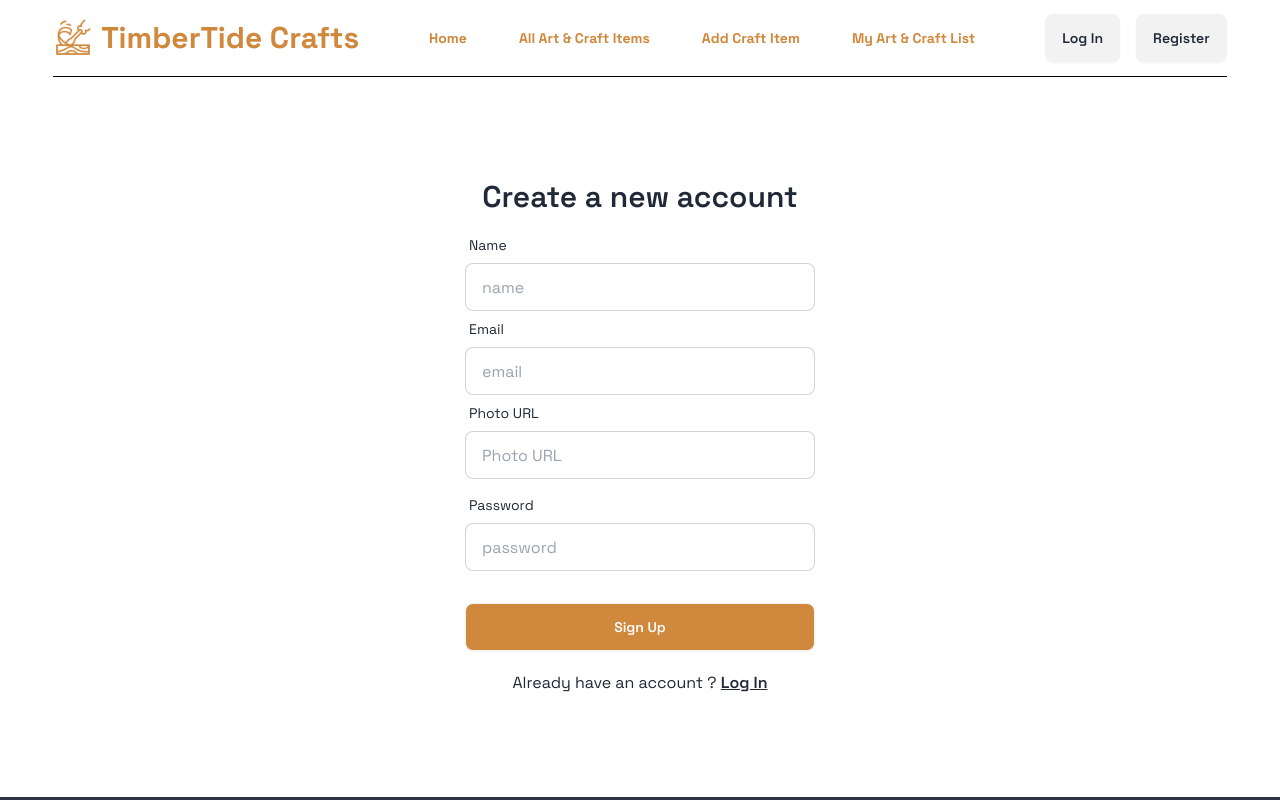
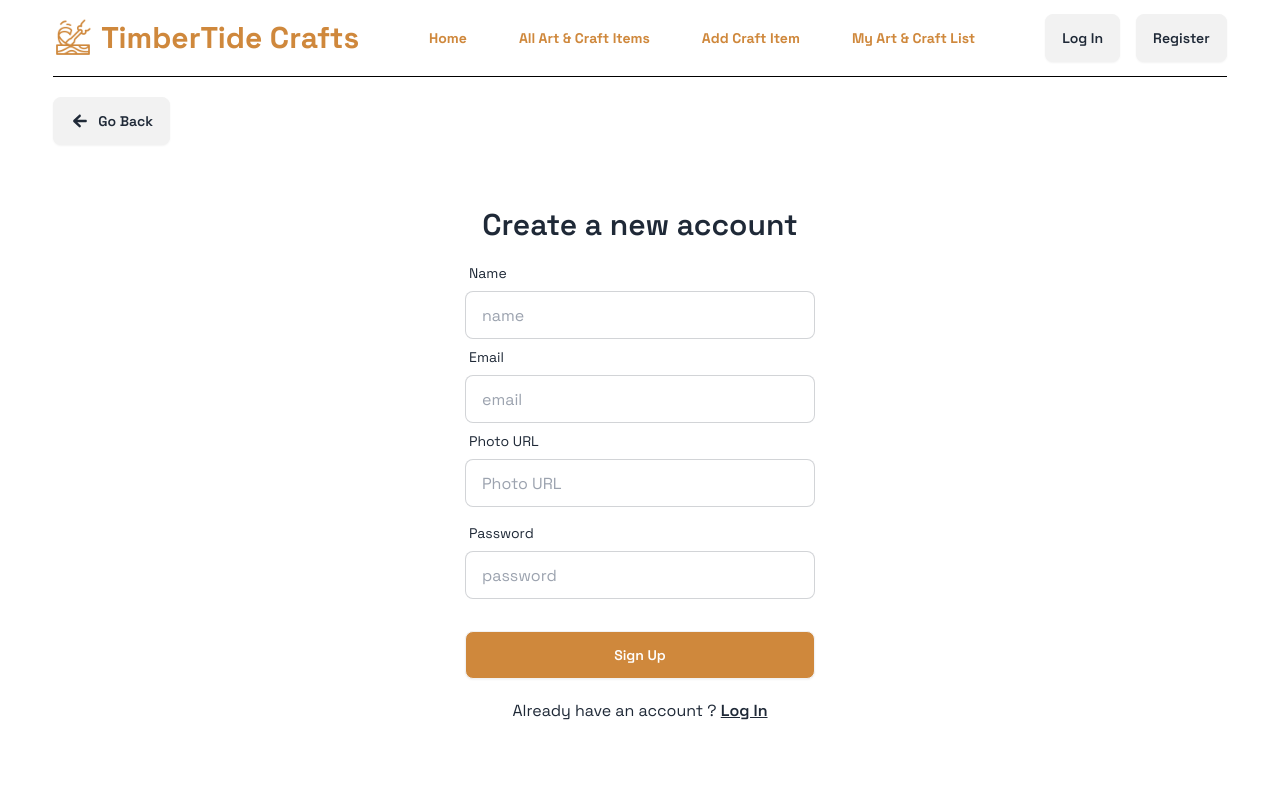
Before and after one commit to Shahriar-Samir/TimberTide-Crafts-Client, a React (Vite) app: page /signup in a window 1280 px wide. Shown: the top 800 px of the page. Built offline with nearby package versions, Linux system fonts and the light colour scheme; no server answers.

Commit message:
added go button to login and register page again

```diff
--- a/src/components/login.jsx
+++ b/src/components/login.jsx
@@ -5,6 +5,7 @@ import { Link, useNavigate } from 'react-router-dom';
 import { useContext, useEffect } from 'react';
 import { AuthContext } from '../providers/authProvider';
 import { Helmet, HelmetProvider } from 'react-helmet-async';
+import { IoMdArrowRoundBack } from 'react-icons/io';
 
 const Login = () => {
     const navigate = useNavigate()
@@ -73,7 +74,10 @@ const Login = () => {
                 </Helmet>
                 </HelmetProvider>
         <ToastContainer />
-        <div className='flex justify-center items-center h-[90vh]'>
+        <div className='w-11/12 mt-5 mx-auto max-w-[1200px]'>
+                <button className='btn' onClick={()=>  navigate(-1)}><IoMdArrowRoundBack className='text-xl'/> Go Back</button>
+            </div>
+        <div className='flex justify-center items-center h-[80vh] mb-32'>
         <div className='w-11/12 max-w-[350px] flex flex-col items-center gap-5'>
         <h1 className='text-3xl font-semibold'>Log In</h1>
         <div className='flex gap-10 items-center'>
--- a/src/components/register.jsx
+++ b/src/components/register.jsx
@@ -3,6 +3,7 @@ import { Link, useNavigate } from 'react-router-dom';
 import { useContext, useEffect } from 'react';
 import { AuthContext } from '../providers/authProvider';
 import { Helmet, HelmetProvider } from 'react-helmet-async';
+import { IoMdArrowRoundBack } from 'react-icons/io';
 
 const Login = () => {
 
@@ -55,7 +56,11 @@ const Login = () => {
                 </HelmetProvider>
 
         <ToastContainer autoClose={2000}/>
-        <div className='flex justify-center items-center h-[90vh]'>
+
+        <div className='w-11/12 mt-5 mx-auto max-w-[1200px]'>
+                <button className='btn' onClick={()=>  navigate(-1)}><IoMdArrowRoundBack className='text-xl'/> Go Back</button>
+            </div>
+        <div className='flex justify-center items-center h-[80vh] mb-32'>
         <div className='w-11/12 max-w-[350px] flex flex-col items-center gap-5'>
         <h1 className='text-3xl font-semibold'>Create a new account</h1>
         <form className="card-body w-full p-0" onSubmit={handleSubmit}>
```
